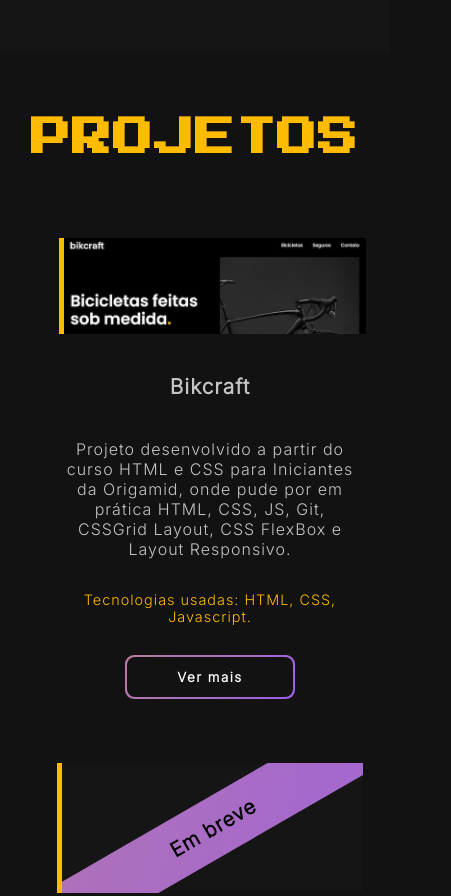
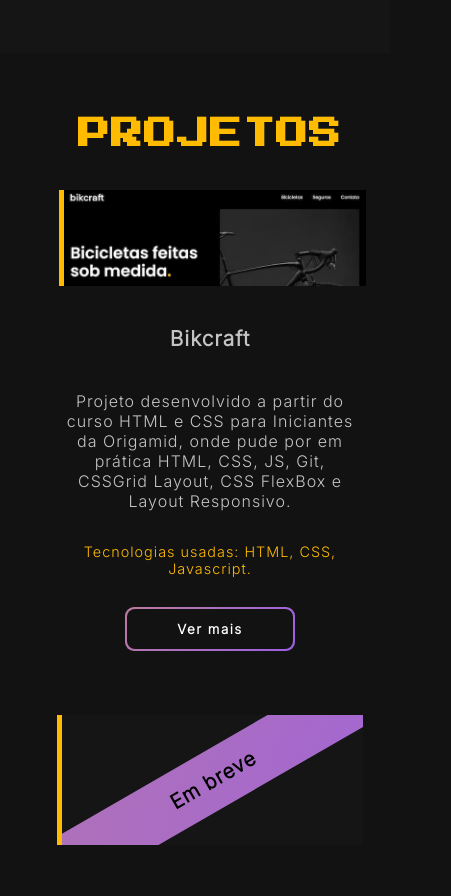
Before and after one commit to gaabrieltorres7/portfolio-gabriel-torres, a plain HTML site: page index.html in a window 390 px wide. Shown: the part 1438-2334 px from the top of the page, 451 px wide, since content can reach past the window. Drawn offline with Linux system fonts and the light colour scheme.

Commit message:
correcao2

```diff
--- a/assets/css/media.css
+++ b/assets/css/media.css
@@ -87,7 +87,9 @@
 
   #projetos h2 {
     margin-top: -100px;
-    padding-bottom: 80px;
+    margin-left: 30px;
+    padding-bottom: 40px;
+    font-size: 2rem;
   }
 
   .btn-ver-mais {
@@ -100,6 +102,7 @@
 
   #habilidades h2 {
     margin-top: -100px;
+    font-size: 2rem;
   }
 
   .habilidades {
```
